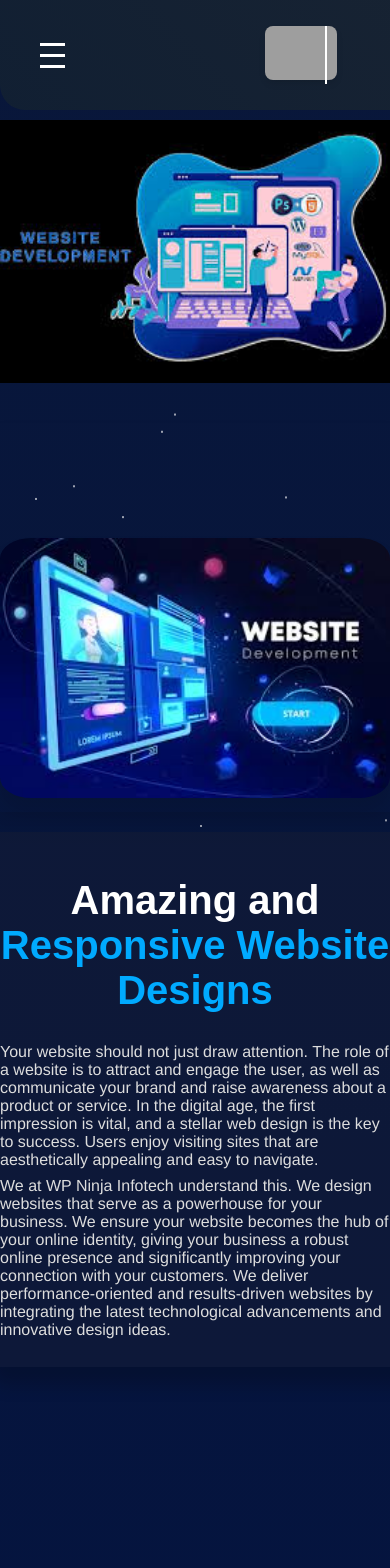
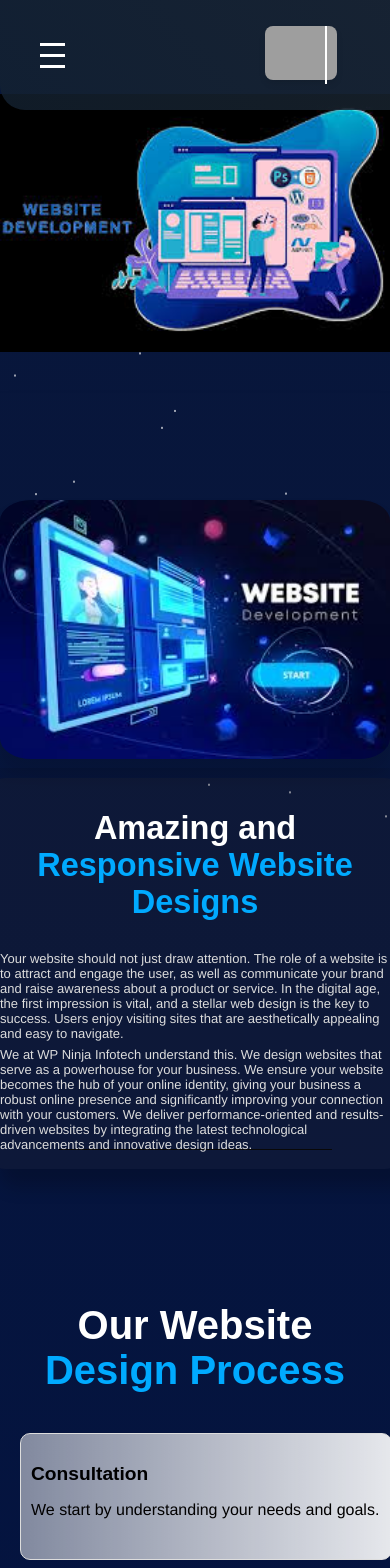
Before and after one commit to sriparna-koar/websitebigmac, a React (Vite) app in the folder frontend/: page /e-commerce in a window 390 px wide. Shown: the top 1568 px of the page. Built offline with nearby package versions, Linux system fonts and the light colour scheme; grey boxes are pictures that could not be loaded.

Commit message:
first commit

```diff
--- a/frontend/src/components/EnquiryForm.css
+++ b/frontend/src/components/EnquiryForm.css
@@ -1,5 +1,6 @@
+/* Base styles for larger screens */
+
 .EnquiryForm {
-
   max-width: 800px;
   margin-top: 10%;
   margin: 0 auto;
@@ -62,3 +63,65 @@
 button[type='submit']:hover {
   background-color: #0056b3;
 }
+
+/* Media query for 768px screens */
+@media (max-width: 768px) {
+  .EnquiryForm {
+    max-width: 90%;
+    padding: 30px;
+    margin-top: 10%;
+  }
+
+  .EnquiryForm h2 {
+    font-size: 1.5em;
+    margin-top: 12%;
+    margin-bottom: 15px;
+  }
+
+  .form-group {
+    margin-bottom: 18px;
+  }
+
+  input[type='text'],
+  input[type='email'],
+  textarea {
+    padding: 8px;
+    font-size: 1.1em;
+  }
+
+  button[type='submit'] {
+    padding: 12px 25px;
+    font-size: 1.1em;
+  }
+}
+
+/* Media query for 480px screens */
+@media (max-width: 480px) {
+  .EnquiryForm {
+    max-width: 90%;
+    padding: 20px;
+    margin-top: 100px;
+  }
+
+  .EnquiryForm h2 {
+    font-size: 1.4em;
+    margin-top: 10%;
+    margin-bottom: 15px;
+  }
+
+  .form-group {
+    margin-bottom: 15px;
+  }
+
+  input[type='text'],
+  input[type='email'],
+  textarea {
+    padding: 8px;
+    font-size: 1em;
+  }
+
+  button[type='submit'] {
+    padding: 10px 20px;
+    font-size: 1em;
+  }
+}
--- a/frontend/src/components/Testimonials.css
+++ b/frontend/src/components/Testimonials.css
@@ -46,8 +46,9 @@
     transform: translateY(-10px); /* Slight lift on hover */
 }
 
+/* Remove the background change on click */
 .testimonial:active {
-    background: radial-gradient(circle at center, rgba(255, 255, 255, 0.8) 0%, #00c9ff 50%, #92fe9d 100%); /* Curved color change on click */
+    transform: translateY(-5px); /* Slight lift on click */
 }
 
 .testimonial::before {
@@ -57,15 +58,6 @@
     position: absolute;
     top: 10px;
     left: 20px;
-}
-
-.testimonial:hover {
-    box-shadow: 0 8px 16px rgba(0, 0, 255, 0.2); /* Blue border shadow on hover */
-    transform: translateY(-10px); /* Slight lift on hover */
-}
-
-.testimonial:active {
-    background: radial-gradient(circle at center, #ffffff 0%, #00c9ff 50%, #92fe9d 100%); /* Curved color change on click */
 }
 
 .testimonial-info {
@@ -186,7 +178,7 @@
 @media (max-width: 480px) {
     .testimonial {
         width: 104%;
-        margin-left:-13px;
+        margin-left: -18px;
     }
     .testimonial-text {
         font-size: 1em;
--- a/frontend/src/components/WebDesign.css
+++ b/frontend/src/components/WebDesign.css
@@ -5,7 +5,7 @@
   padding: 0;
   position: relative;
   width: 100%;
-  margin-top: 8%;
+  margin-top: 7.5%;
   height: 85vh; /* Set the height of the header */
 }
 
@@ -25,7 +25,7 @@
   justify-content: space-between;
   align-items: center;
   width: 100%;
-  margin-top: 40px;
+  margin-top: 37px;
 }
 
 .WebDesign-header-image-small {
@@ -39,7 +39,7 @@
   width: 100%;
   height: auto;
   border-radius: 8px;
-  margin-top: 27%;
+  margin-top: 26%;
   border-radius: 8%;
   box-shadow: 0 14px 18px rgba(0, 0, 0, 0.1);
 }
@@ -50,7 +50,7 @@
   color: #ffffff;
   text-align: left;
   border-radius: 15px;
-  margin-top: 8%;
+  margin-top: 6%;
   transition: transform 0.3s ease, box-shadow 0.3s ease, background-color 0.3s ease;
 
   box-shadow: 10px 18px 18px rgba(0, 0, 0, 0.2);
@@ -69,7 +69,7 @@
 }
 
 .WebDesign-portfolio {
-  margin-top: 127px; /* Moves the section slightly up */
+  margin-top: 85px; /* Moves the section slightly up */
   padding: 20px;
   transition: transform 0.3s ease, box-shadow 0.3s ease; /* Smooth transitions */
 }
@@ -86,12 +86,12 @@
   display: flex;
   flex-wrap: wrap;
   justify-content: center;
-  gap: 90px;
+  gap: 70px;
 }
 
 .portfolio-item {
   position: relative;
-  width: 300px;
+  width: 230px;
   overflow: hidden;
   border-radius: 10px;
   box-shadow: 0 10px 20px rgba(0, 0, 0, 0.2);
@@ -136,7 +136,7 @@
   padding: 20px;
   color: white;
   font-size: 1.0em;
-  margin-top: 8%;
+  margin-top: 7%;
   margin-bottom: 9%;
 }
 
@@ -190,7 +190,7 @@
 
 .WebDesign-process {
   padding: 40px 20px;
-  margin-top: 840px;
+  margin-top: 640px;
 }
 
 .WebDesign-process h2 {
@@ -273,15 +273,20 @@
   transition: all 0.3s ease;
 }
 
+/* Existing styles for larger screens */
+
+/* Media query for 768px screens */
 @media (max-width: 768px) {
   .WebDesign-header-content {
     flex-direction: column;
     align-items: center;
     text-align: center;
   }
-  .WebDesign-header-image{
-margin-top: 100px;
+
+  .WebDesign-header-image {
+    margin-top: 100px;
   }
+
   .WebDesign-header-image-small,
   .WebDesign-header-text {
     width: 100%;
@@ -292,9 +297,11 @@ margin-top: 100px;
     padding: 20px;
     margin-top: 20px;
   }
-.WebDesign-process{
-margin-top: 1100px;;
-}
+
+  .WebDesign-process {
+    margin-top: 1100px;
+  }
+
   .WebDesign-process-steps {
     flex-direction: column;
   }
@@ -334,3 +341,105 @@ margin-top: 1100px;;
     margin-top: 20px;
   }
 }
+
+/* Media query for 480px screens */
+@media (max-width: 480px) {
+  .WebDesign-App-header {
+    height: auto; /* Allow height to adjust automatically */
+    margin-top: 14%;
+  }
+
+  .WebDesign-header-image {
+    margin-top: 50px;
+  }
+
+  .WebDesign-header-content {
+    flex-direction: column;
+    align-items: center;
+    text-align: center;
+  }
+
+  .WebDesign-header-image-small,
+  .WebDesign-header-text {
+    width: 100%;
+    padding: 5px;
+  }
+
+  .WebDesign-header-text {
+    padding: 10px;
+    font-size: 13px;
+    margin-top: 10px;
+  }
+
+  .WebDesign-portfolio {
+    margin-top: 50px;
+    padding: 10px;
+  }
+
+  .WebDesign-portfolio h2 {
+    font-size: 1.8rem;
+    margin-bottom: 20px;
+  }
+
+  .WebDesign-portfolio-gallery {
+    flex-direction: column;
+    align-items: center;
+    gap: 10px;
+  }
+
+  .portfolio-item {
+    width: 100%;
+    max-width: 90%;
+  }
+
+  .consultation-container {
+    flex-direction: column;
+    text-align: center;
+  }
+
+  .consultation-content,
+  .consultation-image {
+    max-width: 100%;
+    padding: 0;
+  }
+
+  .consultation-image {
+    margin-top: 20px;
+  }
+
+  .WebDesign-process {
+    margin-top: 100px;
+    padding: 20px;
+  }
+
+  .WebDesign-process h2 {
+    font-size: 1.2em;
+    margin-bottom: 10px;
+  }
+
+  .WebDesign-process-steps {
+    flex-direction: column;
+  }
+
+  .WebDesign-process-step {
+    width: 100%;
+    margin: 10px 0;
+    padding: 10px;
+  }
+
+  .WebDesign-process-step h3 {
+    font-size: 1.2em;
+    margin-bottom: 5px;
+  }
+
+  .WebDesign-contact-form input,
+  .WebDesign-contact-form textarea {
+    width: 100%;
+    max-width: 90%;
+    padding: 5px;
+  }
+
+  .WebDesign-contact-form button {
+    padding: 5px 10px;
+  }
+}
```
Lines whose indentation alone changed are shown as unchanged.
